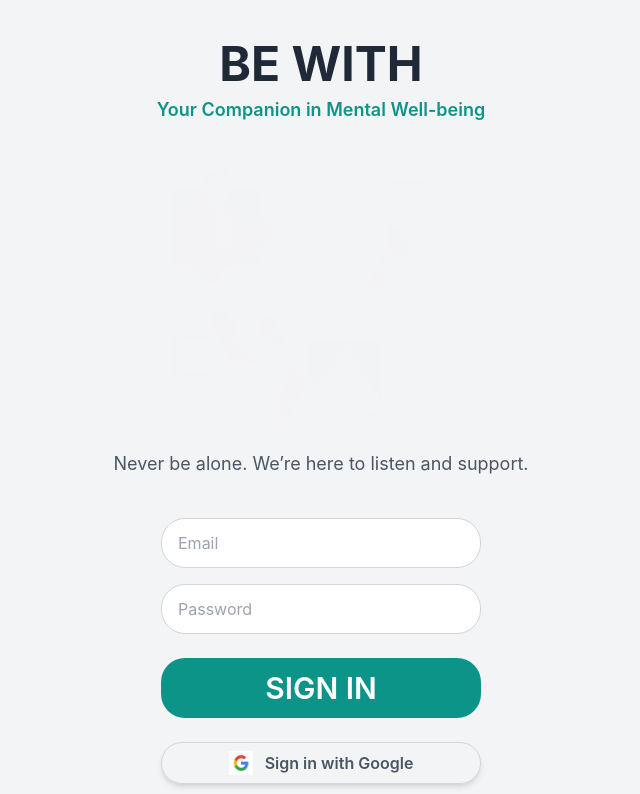
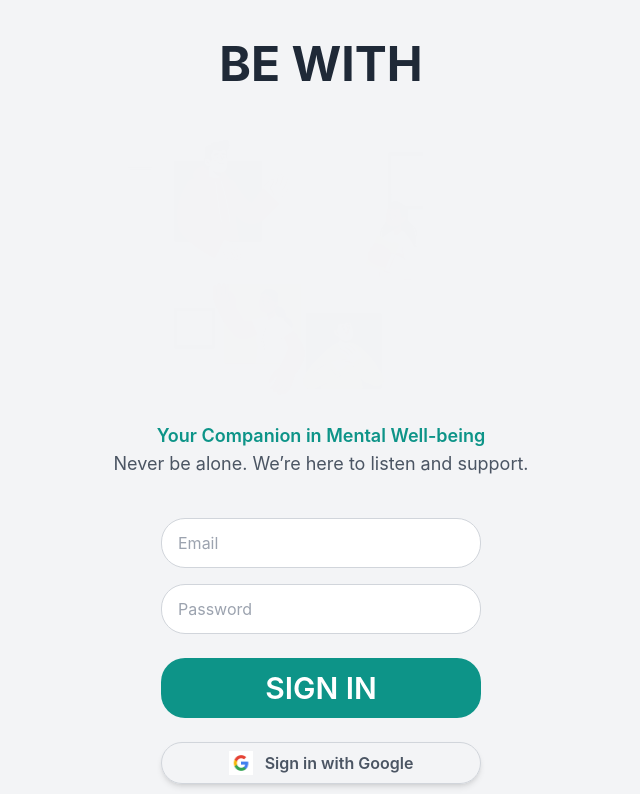
Before and after one commit to Camaelo26/figma_frontend, a React (Create React App) app: page / in a window 1280 px wide. Shown: the top 794 px of the page, without its empty margins (319-959 px from the left). Built offline with nearby package versions, Linux system fonts and the light colour scheme.

Commit message:
added logo

```diff
--- a/src/components/LoginPage.tsx
+++ b/src/components/LoginPage.tsx
@@ -64,7 +64,6 @@ const LoginPage: React.FC = () => {
       {/* Header Section */}
       <div className="text-center mb-10">
         <h1 className="text-5xl font-bold text-gray-800 mb-2">BE WITH</h1>
-        <p className="text-teal-600 text-lg font-semibold">Your Companion in Mental Well-being</p>
         {/* Use Lottie animation */}
         <div className="mx-auto mb-4">
           {animationData ? (
@@ -78,6 +77,7 @@ const LoginPage: React.FC = () => {
             <p>Loading animation...</p>
           )}
         </div>
+        <p className="text-teal-600 text-lg font-semibold">Your Companion in Mental Well-being</p>
         <p className="text-gray-600 text-lg">Never be alone. We’re here to listen and support.</p>
       </div>
 
```
